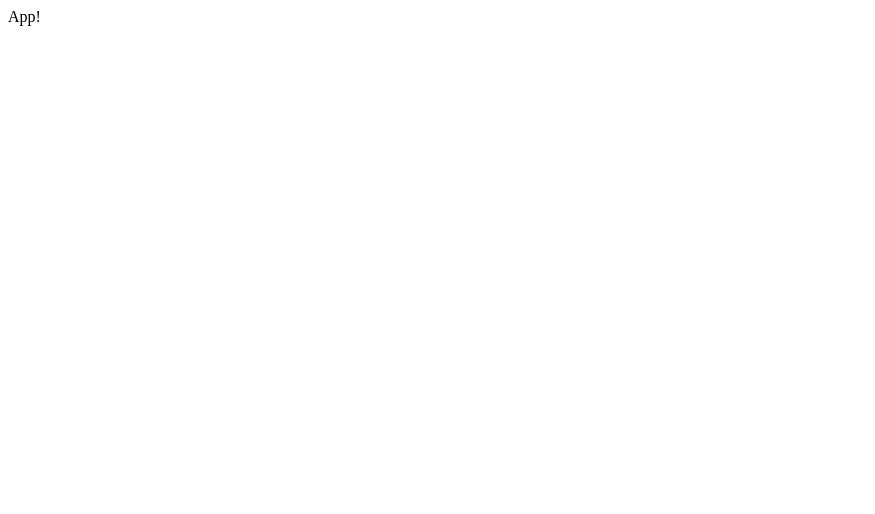
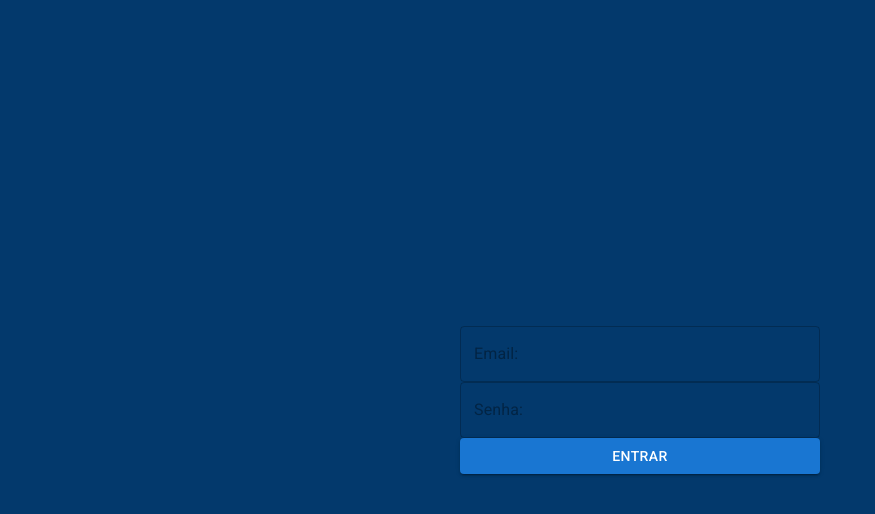
Before and after one commit to edusdorneles/auto-cars, a React (Vite) app in the folder frontend/: page / in a window 1280 px wide. Shown: the top 514 px of the page, without its empty margins (0-875 px from the left). Built offline with nearby package versions, Linux system fonts and the light colour scheme.

Commit message:
🔥 New: Rotas do frontend

```diff
--- a/frontend/package.json
+++ b/frontend/package.json
@@ -15,7 +15,8 @@
     "@mui/material": "^5.9.1",
     "react": "^18.2.0",
     "react-dom": "^18.2.0",
-    "react-router-dom": "^6.3.0"
+    "react-router-dom": "^6.3.0",
+    "vite-tsconfig-paths": "^3.5.0"
   },
   "devDependencies": {
     "@types/react": "^18.0.15",
--- a/frontend/src/App.tsx
+++ b/frontend/src/App.tsx
@@ -1,5 +1,8 @@
+import Routes from "routes";
+import "styles/Global.css";
+
 const App = () => {
-    return <>App!</>;
+    return <Routes />;
 };
 
 export default App;
--- /dev/null
+++ b/frontend/src/pages/Login/index.tsx
@@ -0,0 +1,47 @@
+import { useState } from "react";
+import { TextField, Button } from "@mui/material";
+import * as S from "./styles";
+
+const Login = () => {
+    const [login, setLogin] = useState({
+        email: "",
+        password: ""
+    });
+
+    const handleChange = (e: React.ChangeEvent<HTMLInputElement>) => {
+        setLogin({
+            ...login,
+            [e.target.name]: e.target.value
+        });
+    };
+
+    return (
+        <S.LoginContainer>
+            <S.LoginBox>
+                <TextField
+                    name="email"
+                    placeholder="Email:"
+                    type="email"
+                    fullWidth
+                    value={login.email}
+                    onChange={handleChange}
+                />
+
+                <TextField
+                    name="password"
+                    placeholder="Senha:"
+                    type="password"
+                    fullWidth
+                    value={login.password}
+                    onChange={handleChange}
+                />
+
+                <Button variant="contained" color="primary" fullWidth>
+                    Entrar
+                </Button>
+            </S.LoginBox>
+        </S.LoginContainer>
+    );
+};
+
+export default Login;
--- /dev/null
+++ b/frontend/src/pages/Login/styles.ts
@@ -0,0 +1,20 @@
+import styled from "@emotion/styled";
+
+export const LoginContainer = styled("main")({
+    display: "flex",
+    alignItems: "center",
+    justifyContent: "center",
+    height: "100vh",
+    backgroundColor: "var(--primary-color)"
+});
+
+export const LoginBox = styled("div")({
+    display: "flex",
+    flexDirection: "column",
+    alignItems: "center",
+    justifyContent: "center",
+    width: "100%",
+    maxWidth: "400px",
+    borderRadius: "4px",
+    padding: "20px"
+});
--- /dev/null
+++ b/frontend/src/routes/index.tsx
@@ -0,0 +1,16 @@
+import { BrowserRouter, Routes as Switch, Route } from "react-router-dom";
+
+// Pages
+import Login from "pages/Login";
+
+const Routes = () => {
+    return (
+        <BrowserRouter>
+            <Switch>
+                <Route path="/" element={<Login />} />
+            </Switch>
+        </BrowserRouter>
+    );
+};
+
+export default Routes;
--- /dev/null
+++ b/frontend/src/styles/Global.css
@@ -0,0 +1,16 @@
+:root {
+    --primary-color: #03396c;
+    --primary-color-dark: #022c54;
+    --secondary-color: #b3cde0;
+    --secondary-color-dark: #91a6b5;
+}
+
+* {
+    margin: 0;
+    padding: 0;
+    box-sizing: border-box;
+}
+
+body {
+    font-family: "Roboto", sans-serif;
+}
--- a/frontend/vite.config.ts
+++ b/frontend/vite.config.ts
@@ -1,6 +1,7 @@
-import { defineConfig } from 'vite'
-import react from '@vitejs/plugin-react'
+import { defineConfig } from "vite";
+import react from "@vitejs/plugin-react";
+import tsconfigPaths from "vite-tsconfig-paths";
 
 export default defineConfig({
-  plugins: [react()]
-})
+    plugins: [react(), tsconfigPaths()]
+});
```
Also changed, not shown: 1 other file (tests, documents, lock files or other folders).
